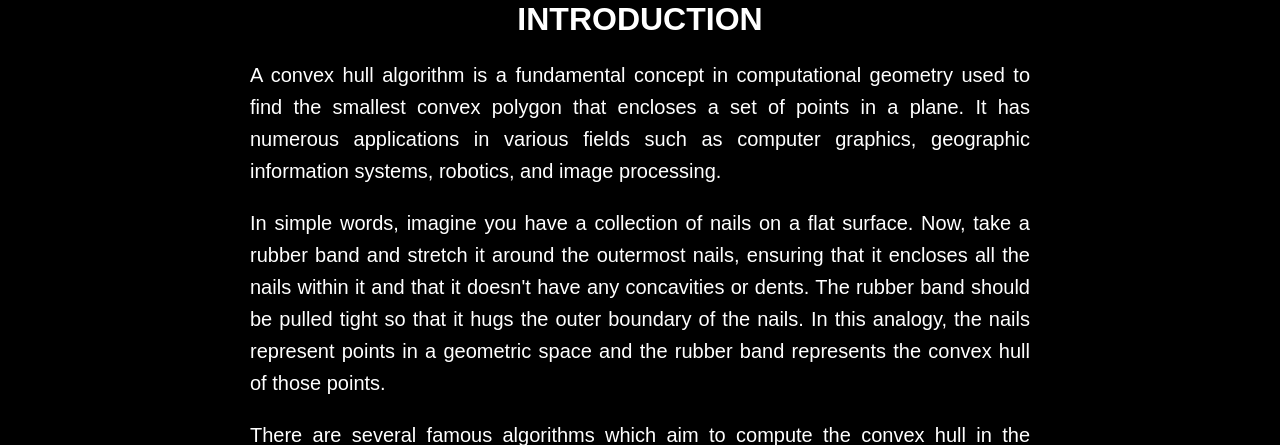
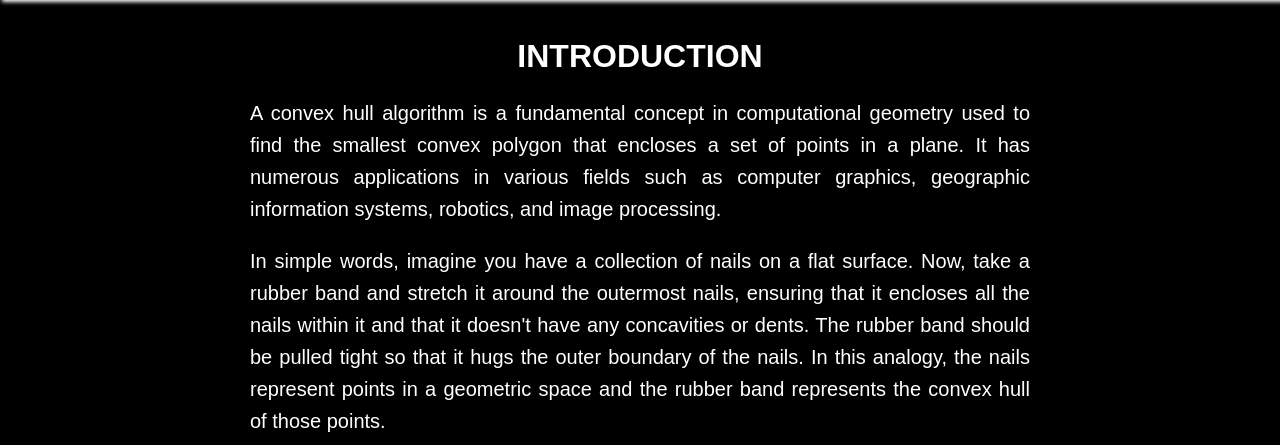
Before and after one commit to SakshamBajaj18/Convex-Hull, a Flask app: page /info in a window 1280 px wide. Shown: the part 69-514 px from the top of the page. Run offline with Flask 3, Linux system fonts and the light colour scheme.

Commit message:
margin added

```diff
--- a/GUI/static/CSS/navigation.css
+++ b/GUI/static/CSS/navigation.css
@@ -7,10 +7,9 @@ body {
 
   .navbar {
     background-color: rgb(7, 7, 7);
-    /* box-shadow: 0 4px 4px -2px white;
-    margin-bottom: 2%; */
+    box-shadow: 0 4px 4px -2px white;
     overflow: hidden;
-    position: fixed;
+    position: sticky;
     top: 0;
     width: 100%;
     z-index: 999;
--- a/GUI/templates/about-us.html
+++ b/GUI/templates/about-us.html
@@ -14,7 +14,7 @@
     }
 
     h1 {
-      margin-top: 70px;
+      margin-top: 3%;
       text-align: center;
       color: white;
     }
--- a/GUI/templates/complexityComp.html
+++ b/GUI/templates/complexityComp.html
@@ -23,7 +23,7 @@
       position: relative;
     }
     h1 {
-      margin-top: 70px;
+      margin-top: 3%;
       text-align: center;
       color: white;
       size: 100px;
--- a/GUI/templates/intro.html
+++ b/GUI/templates/intro.html
@@ -23,7 +23,7 @@
       position: relative;
     }
     h1 {
-      margin-top: 70px;
+      margin-top: 3%;
       text-align: center;
       color: white;
       size: 100px;
--- a/GUI/templates/jarvisalgo.html
+++ b/GUI/templates/jarvisalgo.html
@@ -23,7 +23,7 @@
       position: relative;
     }
     h1 {
-      margin-top: 70px;
+      margin-top: 3%;
       text-align: center;
       color: white;
       size: 100px;
--- a/GUI/templates/jm_epilogue.html
+++ b/GUI/templates/jm_epilogue.html
@@ -23,7 +23,7 @@
       position: relative;
     }
     h1 {
-      margin-top: 70px;
+      margin-top: 3%;
       text-align: center;
       color: white;
       size: 100px;
--- a/GUI/templates/jm_runtime.html
+++ b/GUI/templates/jm_runtime.html
@@ -23,7 +23,7 @@
       position: relative;
     }
     h1 {
-      margin-top: 70px;
+      margin-top: 3%;
       text-align: center;
       color: white;
       size: 100px;
--- a/GUI/templates/kps_epilogue.html
+++ b/GUI/templates/kps_epilogue.html
@@ -23,7 +23,7 @@
       position: relative;
     }
     h1 {
-      margin-top: 70px;
+      margin-top: 3%;
       text-align: center;
       color: white;
       size: 100px;
--- a/GUI/templates/kps_runtime.html
+++ b/GUI/templates/kps_runtime.html
@@ -23,7 +23,7 @@
       position: relative;
     }
     h1 {
-      margin-top: 70px;
+      margin-top: 3%;
       text-align: center;
       color: white;
       size: 100px;
--- a/GUI/templates/kpsalgo.html
+++ b/GUI/templates/kpsalgo.html
@@ -23,7 +23,7 @@
       position: relative;
     }
     h1 {
-      margin-top: 70px;
+      margin-top: 3%;
       text-align: center;
       color: white;
       size: 100px;
```
